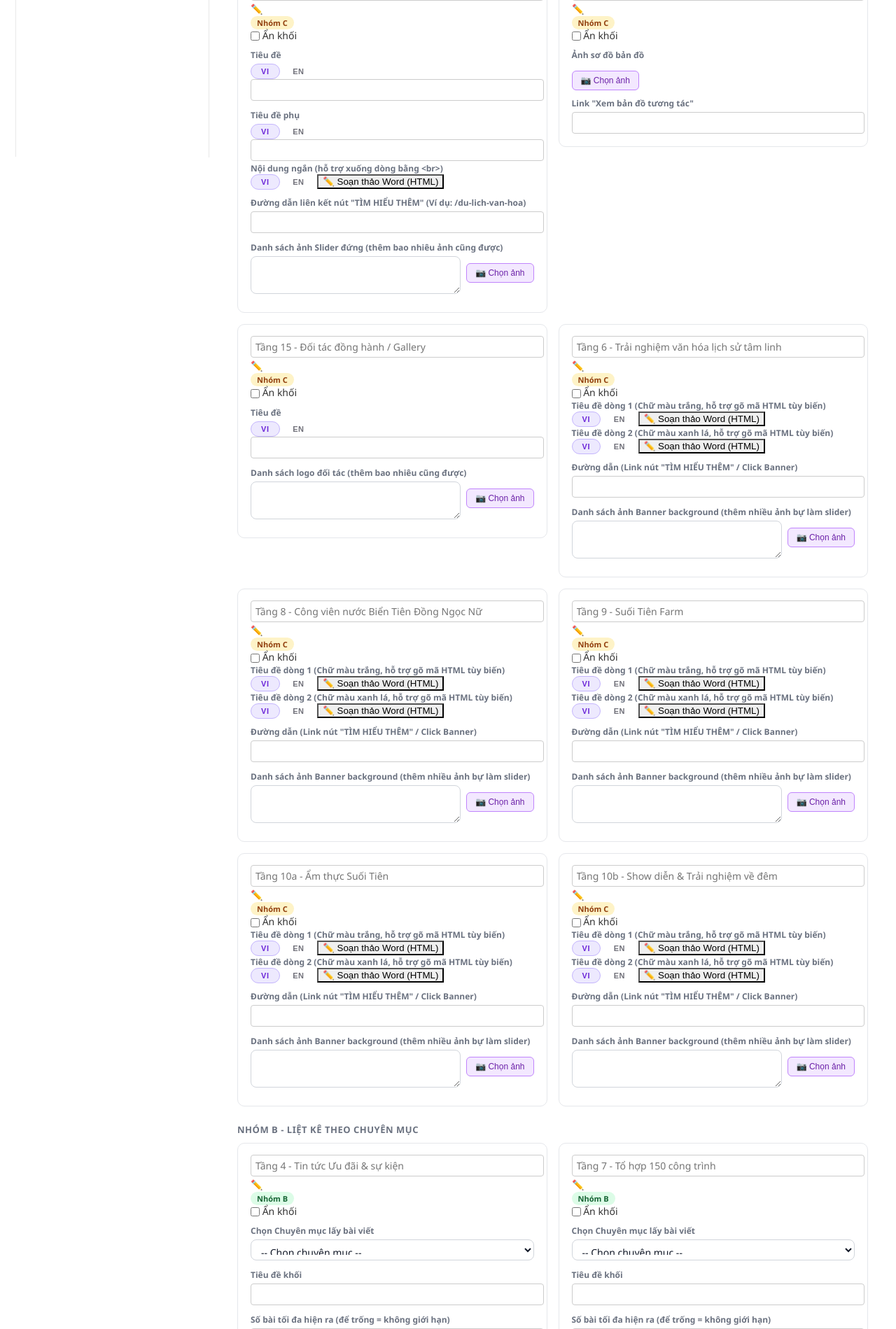
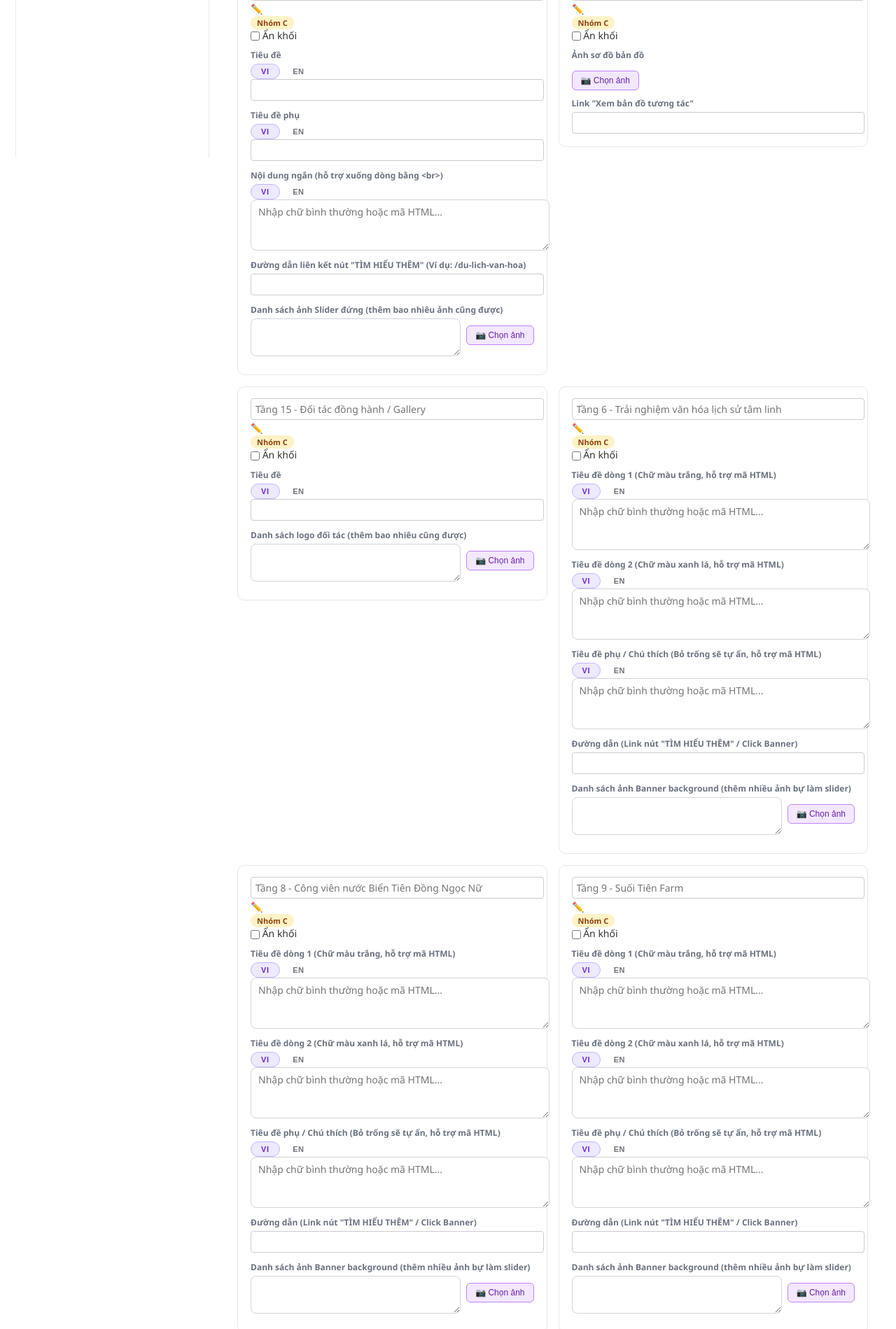
Before and after one commit to huydevhehe/suoitien-cms, a Django app: page /admin/suoi_tien/home-sections/ in a window 1280 px wide. Shown: the part 648-2547 px from the top of the page at 70% size. Run offline with Django 5.2, Linux system fonts and the light colour scheme; the visitor is signed in with stand-in values (Sample User, id 1); data that the repository does not hold is empty; parts of the project's set-up code (start-up, migrations or seed data) failed here and were passed over; some libraries are stand-ins or nearby versions.

Commit message:
refactor(home-sections): revert TinyMCE rich editor and add description field for banner groups

```diff
--- a/suoi_tien/views/home_sections_config.py
+++ b/suoi_tien/views/home_sections_config.py
@@ -72,8 +72,9 @@ HOME_SECTIONS = {
         'name': 'Tầng 6 - Trải nghiệm văn hóa lịch sử tâm linh',
         'group': 'C',
         'fields': [
-            {'name': 'title', 'label': 'Tiêu đề dòng 1 (Chữ màu trắng, hỗ trợ gõ mã HTML tùy biến)', 'type': 'textarea', 'multilang': True},
-            {'name': 'subtitle', 'label': 'Tiêu đề dòng 2 (Chữ màu xanh lá, hỗ trợ gõ mã HTML tùy biến)', 'type': 'textarea', 'multilang': True},
+            {'name': 'title', 'label': 'Tiêu đề dòng 1 (Chữ màu trắng, hỗ trợ mã HTML)', 'type': 'textarea', 'multilang': True},
+            {'name': 'subtitle', 'label': 'Tiêu đề dòng 2 (Chữ màu xanh lá, hỗ trợ mã HTML)', 'type': 'textarea', 'multilang': True},
+            {'name': 'description', 'label': 'Tiêu đề phụ / Chú thích (Bỏ trống sẽ tự ẩn, hỗ trợ mã HTML)', 'type': 'textarea', 'multilang': True},
             {'name': 'link', 'label': 'Đường dẫn (Link nút "TÌM HIỂU THÊM" / Click Banner)', 'type': 'text', 'multilang': False},
             {'name': 'images', 'label': 'Danh sách ảnh Banner background (thêm nhiều ảnh bự làm slider)', 'type': 'image_list', 'multilang': False},
         ],
@@ -82,8 +83,9 @@ HOME_SECTIONS = {
         'name': 'Tầng 8 - Công viên nước Biển Tiên Đồng Ngọc Nữ',
         'group': 'C',
         'fields': [
-            {'name': 'title', 'label': 'Tiêu đề dòng 1 (Chữ màu trắng, hỗ trợ gõ mã HTML tùy biến)', 'type': 'textarea', 'multilang': True},
-            {'name': 'subtitle', 'label': 'Tiêu đề dòng 2 (Chữ màu xanh lá, hỗ trợ gõ mã HTML tùy biến)', 'type': 'textarea', 'multilang': True},
+            {'name': 'title', 'label': 'Tiêu đề dòng 1 (Chữ màu trắng, hỗ trợ mã HTML)', 'type': 'textarea', 'multilang': True},
+            {'name': 'subtitle', 'label': 'Tiêu đề dòng 2 (Chữ màu xanh lá, hỗ trợ mã HTML)', 'type': 'textarea', 'multilang': True},
+            {'name': 'description', 'label': 'Tiêu đề phụ / Chú thích (Bỏ trống sẽ tự ẩn, hỗ trợ mã HTML)', 'type': 'textarea', 'multilang': True},
             {'name': 'link', 'label': 'Đường dẫn (Link nút "TÌM HIỂU THÊM" / Click Banner)', 'type': 'text', 'multilang': False},
             {'name': 'images', 'label': 'Danh sách ảnh Banner background (thêm nhiều ảnh bự làm slider)', 'type': 'image_list', 'multilang': False},
         ],
@@ -92,8 +94,9 @@ HOME_SECTIONS = {
         'name': 'Tầng 9 - Suối Tiên Farm',
         'group': 'C',
         'fields': [
-            {'name': 'title', 'label': 'Tiêu đề dòng 1 (Chữ màu trắng, hỗ trợ gõ mã HTML tùy biến)', 'type': 'textarea', 'multilang': True},
-            {'name': 'subtitle', 'label': 'Tiêu đề dòng 2 (Chữ màu xanh lá, hỗ trợ gõ mã HTML tùy biến)', 'type': 'textarea', 'multilang': True},
+            {'name': 'title', 'label': 'Tiêu đề dòng 1 (Chữ màu trắng, hỗ trợ mã HTML)', 'type': 'textarea', 'multilang': True},
+            {'name': 'subtitle', 'label': 'Tiêu đề dòng 2 (Chữ màu xanh lá, hỗ trợ mã HTML)', 'type': 'textarea', 'multilang': True},
+            {'name': 'description', 'label': 'Tiêu đề phụ / Chú thích (Bỏ trống sẽ tự ẩn, hỗ trợ mã HTML)', 'type': 'textarea', 'multilang': True},
             {'name': 'link', 'label': 'Đường dẫn (Link nút "TÌM HIỂU THÊM" / Click Banner)', 'type': 'text', 'multilang': False},
             {'name': 'images', 'label': 'Danh sách ảnh Banner background (thêm nhiều ảnh bự làm slider)', 'type': 'image_list', 'multilang': False},
         ],
@@ -102,8 +105,9 @@ HOME_SECTIONS = {
         'name': 'Tầng 10a - Ẩm thực Suối Tiên',
         'group': 'C',
         'fields': [
-            {'name': 'title', 'label': 'Tiêu đề dòng 1 (Chữ màu trắng, hỗ trợ gõ mã HTML tùy biến)', 'type': 'textarea', 'multilang': True},
-            {'name': 'subtitle', 'label': 'Tiêu đề dòng 2 (Chữ màu xanh lá, hỗ trợ gõ mã HTML tùy biến)', 'type': 'textarea', 'multilang': True},
+            {'name': 'title', 'label': 'Tiêu đề dòng 1 (Chữ màu trắng, hỗ trợ mã HTML)', 'type': 'textarea', 'multilang': True},
+            {'name': 'subtitle', 'label': 'Tiêu đề dòng 2 (Chữ màu xanh lá, hỗ trợ mã HTML)', 'type': 'textarea', 'multilang': True},
+            {'name': 'description', 'label': 'Tiêu đề phụ / Chú thích (Bỏ trống sẽ tự ẩn, hỗ trợ mã HTML)', 'type': 'textarea', 'multilang': True},
             {'name': 'link', 'label': 'Đường dẫn (Link nút "TÌM HIỂU THÊM" / Click Banner)', 'type': 'text', 'multilang': False},
             {'name': 'images', 'label': 'Danh sách ảnh Banner background (thêm nhiều ảnh bự làm slider)', 'type': 'image_list', 'multilang': False},
         ],
@@ -112,8 +116,9 @@ HOME_SECTIONS = {
         'name': 'Tầng 10b - Show diễn & Trải nghiệm về đêm',
         'group': 'C',
         'fields': [
-            {'name': 'title', 'label': 'Tiêu đề dòng 1 (Chữ màu trắng, hỗ trợ gõ mã HTML tùy biến)', 'type': 'textarea', 'multilang': True},
-            {'name': 'subtitle', 'label': 'Tiêu đề dòng 2 (Chữ màu xanh lá, hỗ trợ gõ mã HTML tùy biến)', 'type': 'textarea', 'multilang': True},
+            {'name': 'title', 'label': 'Tiêu đề dòng 1 (Chữ màu trắng, hỗ trợ mã HTML)', 'type': 'textarea', 'multilang': True},
+            {'name': 'subtitle', 'label': 'Tiêu đề dòng 2 (Chữ màu xanh lá, hỗ trợ mã HTML)', 'type': 'textarea', 'multilang': True},
+            {'name': 'description', 'label': 'Tiêu đề phụ / Chú thích (Bỏ trống sẽ tự ẩn, hỗ trợ mã HTML)', 'type': 'textarea', 'multilang': True},
             {'name': 'link', 'label': 'Đường dẫn (Link nút "TÌM HIỂU THÊM" / Click Banner)', 'type': 'text', 'multilang': False},
             {'name': 'images', 'label': 'Danh sách ảnh Banner background (thêm nhiều ảnh bự làm slider)', 'type': 'image_list', 'multilang': False},
         ],
--- a/templates/admin/_home_section_card.html
+++ b/templates/admin/_home_section_card.html
@@ -44,20 +44,15 @@ có sẵn `key` (section_key) và `section` (dict định nghĩa khối) - inclu
         {% for field in section.fields %}
             {% if field.multilang %}
                 {% if field.type == 'textarea' %}
-                <div class="flex items-center justify-between mt-3 mb-1">
-                    <label class="field-label" style="margin:0;">{{ field.label }}</label>
-                    <div class="flex items-center gap-2">
-                        <button type="button" class="lang-tab-btn active" data-lang="vi"
-                            onclick="switchLangTab(this, 'field_{{ key }}_{{ field.name }}')">VI</button>
-                        <button type="button" class="lang-tab-btn" data-lang="en"
-                            onclick="switchLangTab(this, 'field_{{ key }}_{{ field.name }}')">EN</button>
-                        <button type="button" onclick="toggleRichEditor('field_{{ key }}_{{ field.name }}')" class="px-2 py-0.5 text-[11px] bg-indigo-50 dark:bg-indigo-950/50 text-indigo-600 dark:text-indigo-400 rounded border border-indigo-200 dark:border-indigo-800 hover:bg-indigo-100 font-medium">✏️ Soạn thảo Word (HTML)</button>
-                    </div>
+                <label class="field-label">{{ field.label }}</label>
+                <div class="flex items-center gap-2 mb-1">
+                    <button type="button" class="lang-tab-btn active" data-lang="vi"
+                        onclick="switchLangTab(this, 'field_{{ key }}_{{ field.name }}')">VI</button>
+                    <button type="button" class="lang-tab-btn" data-lang="en"
+                        onclick="switchLangTab(this, 'field_{{ key }}_{{ field.name }}')">EN</button>
                 </div>
-                <div id="box_field_{{ key }}_{{ field.name }}" style="display:none;" class="mt-1.5 mb-2">
-                    <textarea class="section-input rich-editor-textarea" rows="4" id="field_{{ key }}_{{ field.name }}_vi" data-field-name="{{ field.name }}_lg_vi" placeholder="Nhập văn bản hoặc mã HTML tùy biến..."></textarea>
-                    <textarea class="section-input rich-editor-textarea" rows="4" id="field_{{ key }}_{{ field.name }}_en" data-field-name="{{ field.name }}_lg_en" style="display:none;" placeholder="Enter text or custom HTML..."></textarea>
-                </div>
+                <textarea class="section-input" rows="3" id="field_{{ key }}_{{ field.name }}_vi" data-field-name="{{ field.name }}_lg_vi" placeholder="Nhập chữ bình thường hoặc mã HTML..."></textarea>
+                <textarea class="section-input" rows="3" id="field_{{ key }}_{{ field.name }}_en" data-field-name="{{ field.name }}_lg_en" style="display:none;" placeholder="Enter text or HTML..."></textarea>
                 {% else %}
                 <label class="field-label">{{ field.label }}</label>
                 <div class="flex items-center gap-2 mb-1">
--- a/templates/admin/home_sections.html
+++ b/templates/admin/home_sections.html
@@ -104,58 +104,17 @@
 
 {{ section_values|json_script:"section-values-data" }}
 
-<script src="https://cdn.jsdelivr.net/npm/tinymce@6/tinymce.min.js"></script>
 <script>
     const SECTION_VALUES = JSON.parse(document.getElementById("section-values-data").textContent);
 
-    // ---- Tab VI/EN cho field song ngữ ----
+    // ---- Tab VI/EN cho field song ngữ - chỉ hiện 1 ô tại 1 thời điểm ----
     function switchLangTab(btn, baseId) {
         const lang = btn.getAttribute('data-lang');
         btn.parentElement.querySelectorAll('.lang-tab-btn').forEach(b => b.classList.toggle('active', b === btn));
-        ['vi', 'en'].forEach(l => {
-            const targetId = baseId + '_' + l;
-            const input = document.getElementById(targetId);
-            const editor = (typeof tinymce !== 'undefined') ? tinymce.get(targetId) : null;
-            const show = (lang === l);
-            if (editor && editor.getContainer()) {
-                editor.getContainer().style.display = show ? 'block' : 'none';
-            }
-            if (input) input.style.display = show ? 'block' : 'none';
-        });
-    }
-
-    // ---- Hộp Soạn thảo Word / HTML kiểu TinyMCE ----
-    function toggleRichEditor(baseId) {
-        const box = document.getElementById('box_' + baseId);
-        if (!box) return;
-        const isHidden = box.style.display === 'none';
-        box.style.display = isHidden ? 'block' : 'none';
-
-        if (isHidden && typeof tinymce !== 'undefined') {
-            ['vi', 'en'].forEach(lang => {
-                const targetId = baseId + '_' + lang;
-                const el = document.getElementById(targetId);
-                if (el && !tinymce.get(targetId)) {
-                    const isDark = document.documentElement.classList.contains('dark');
-                    tinymce.init({
-                        selector: '#' + targetId,
-                        height: 260,
-                        menubar: false,
-                        plugins: ['advlist', 'autolink', 'lists', 'link', 'image', 'charmap', 'preview', 'anchor', 'searchreplace', 'visualblocks', 'code', 'fullscreen', 'insertdatetime', 'media', 'table', 'wordcount'],
-                        toolbar: 'undo redo | blocks fontfamily fontsize | bold italic forecolor backcolor | alignleft aligncenter alignright alignjustify | bullist numlist | code fullscreen',
-                        skin: isDark ? 'oxide-dark' : 'oxide',
-                        content_css: isDark ? 'dark' : 'default',
-                        verify_html: false,
-                        cleanup: false,
-                        valid_elements: '*[*]',
-                        convert_urls: false,
-                        promotion: false,
-                        language: 'vi',
-                        language_url: 'https://cdn.jsdelivr.net/npm/tinymce-i18n@23/langs5/vi.js'
-                    });
-                }
-            });
-        }
+        const viInput = document.getElementById(baseId + '_vi');
+        const enInput = document.getElementById(baseId + '_en');
+        if (viInput) viInput.style.display = (lang === 'vi') ? '' : 'none';
+        if (enInput) enInput.style.display = (lang === 'en') ? '' : 'none';
     }
 
     // ---- Ảnh đơn (Nhóm C, field type=image) ----
@@ -316,9 +275,6 @@
 
     // ---- Lưu tất cả ----
     document.getElementById('btn-save-sections').addEventListener('click', () => {
-        if (typeof tinymce !== 'undefined') {
-            tinymce.triggerSave();
-        }
         const sections = {};
         document.querySelectorAll('.home-section-card').forEach(card => {
             const key = card.getAttribute('data-section-key');
```
